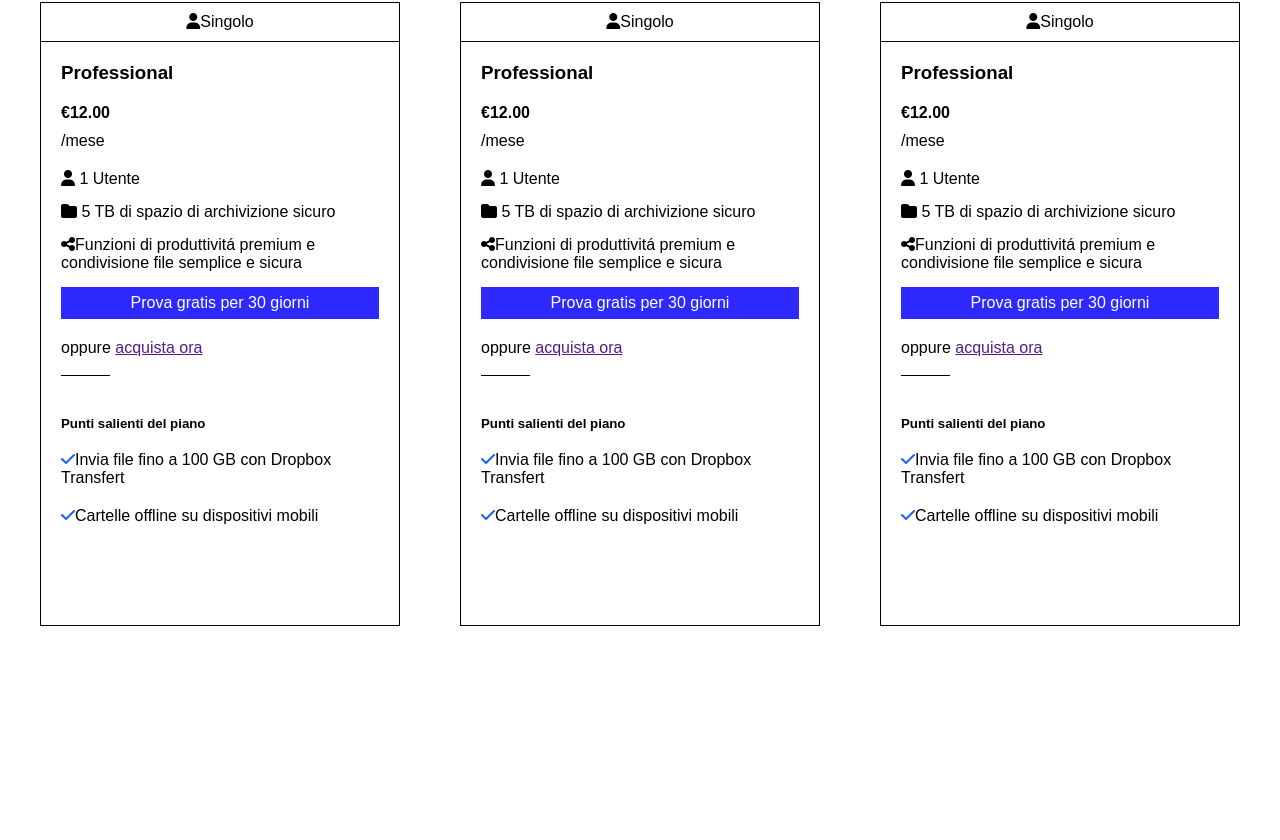
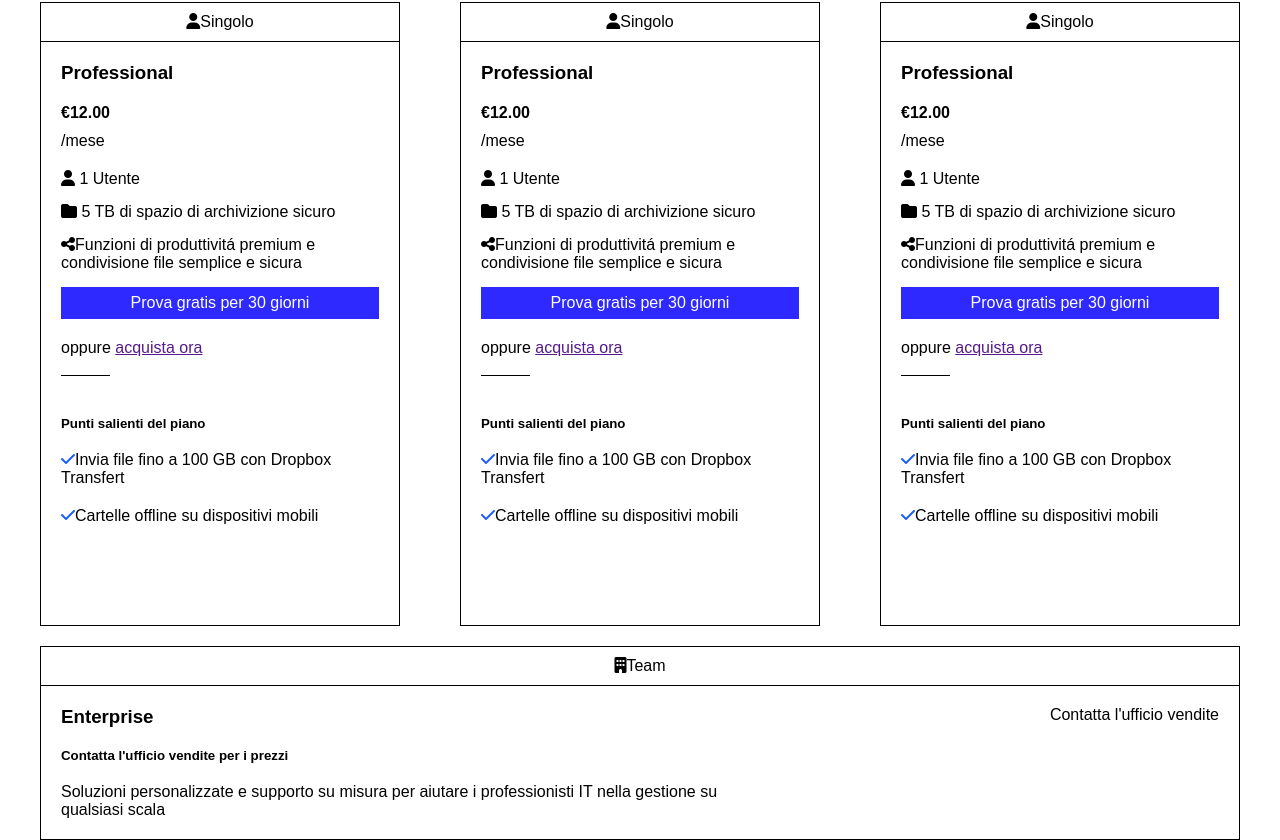
Before and after one commit to RickCraco/htmlcss-dropbox, a plain HTML site: page index.html in a window 1280 px wide. Shown: the part 833-1673 px from the top of the page. Before the commit the page ends 1459 px from the top, so only its background shows below. Drawn offline with Linux system fonts and the light colour scheme.

Commit message:
aggiunta sezione abbonamento personalizzato

```diff
--- a/css/master.css
+++ b/css/master.css
@@ -181,3 +181,11 @@ h5{
 .card-content li{
     margin-top: 20px;
 }
+
+.second-section{
+    border: 1px solid black;
+}
+
+.team-content{
+    padding: 20px;
+}
--- a/index.html
+++ b/index.html
@@ -4,7 +4,9 @@
 <head>
     <meta charset="UTF-8">
     <meta name="viewport" content="width=device-width, initial-scale=1.0">
-    <link rel="stylesheet" href="https://cdnjs.cloudflare.com/ajax/libs/font-awesome/6.4.2/css/all.min.css" integrity="sha512-z3gLpd7yknf1YoNbCzqRKc4qyor8gaKU1qmn+CShxbuBusANI9QpRohGBreCFkKxLhei6S9CQXFEbbKuqLg0DA==" crossorigin="anonymous" referrerpolicy="no-referrer" />
+    <link rel="stylesheet" href="https://cdnjs.cloudflare.com/ajax/libs/font-awesome/6.4.2/css/all.min.css"
+        integrity="sha512-z3gLpd7yknf1YoNbCzqRKc4qyor8gaKU1qmn+CShxbuBusANI9QpRohGBreCFkKxLhei6S9CQXFEbbKuqLg0DA=="
+        crossorigin="anonymous" referrerpolicy="no-referrer" />
     <link rel="stylesheet" href="css/master.css">
     <title>Dropbox</title>
 </head>
@@ -91,15 +93,19 @@
                         <h4>&euro;12.00</h4>
                         <div class="mese">/mese</div>
                         <div class="div-icona"><i class="fa-solid fa-user" style="color: #000000;"></i> 1 Utente</div>
-                        <div class="div-icona"><i class="fa-solid fa-folder" style="color: #000000;"></i> 5 TB di spazio di archivizione sicuro</div>
-                        <div class="div-icona"><i class="fa-solid fa-share-nodes" style="color: #000000;"></i>Funzioni di produttivitá premium e condivisione file semplice e sicura</div>
+                        <div class="div-icona"><i class="fa-solid fa-folder" style="color: #000000;"></i> 5 TB di spazio
+                            di archivizione sicuro</div>
+                        <div class="div-icona"><i class="fa-solid fa-share-nodes" style="color: #000000;"></i>Funzioni
+                            di produttivitá premium e condivisione file semplice e sicura</div>
                         <div class="button-prova">Prova gratis per 30 giorni</div>
                         <p>oppure <a href="">acquista ora</a></p>
                         <span class="div-underline">&nbsp; &nbsp; &nbsp; &nbsp; &nbsp; &nbsp;</span>
                         <h5>Punti salienti del piano</h5>
                         <ul>
-                            <li><i class="fa-solid fa-check" style="color: #1a5df9;"></i>Invia file fino a 100 GB con Dropbox Transfert</li>
-                            <li><i class="fa-solid fa-check" style="color: #1a5df9;"></i>Cartelle offline su dispositivi mobili</li>
+                            <li><i class="fa-solid fa-check" style="color: #1a5df9;"></i>Invia file fino a 100 GB con
+                                Dropbox Transfert</li>
+                            <li><i class="fa-solid fa-check" style="color: #1a5df9;"></i>Cartelle offline su dispositivi
+                                mobili</li>
                         </ul>
                     </div>
 
@@ -114,15 +120,19 @@
                         <h4>&euro;12.00</h4>
                         <div class="mese">/mese</div>
                         <div class="div-icona"><i class="fa-solid fa-user" style="color: #000000;"></i> 1 Utente</div>
-                        <div class="div-icona"><i class="fa-solid fa-folder" style="color: #000000;"></i> 5 TB di spazio di archivizione sicuro</div>
-                        <div class="div-icona"><i class="fa-solid fa-share-nodes" style="color: #000000;"></i>Funzioni di produttivitá premium e condivisione file semplice e sicura</div>
+                        <div class="div-icona"><i class="fa-solid fa-folder" style="color: #000000;"></i> 5 TB di spazio
+                            di archivizione sicuro</div>
+                        <div class="div-icona"><i class="fa-solid fa-share-nodes" style="color: #000000;"></i>Funzioni
+                            di produttivitá premium e condivisione file semplice e sicura</div>
                         <div class="button-prova">Prova gratis per 30 giorni</div>
                         <p>oppure <a href="">acquista ora</a></p>
                         <span class="div-underline">&nbsp; &nbsp; &nbsp; &nbsp; &nbsp; &nbsp;</span>
                         <h5>Punti salienti del piano</h5>
                         <ul>
-                            <li><i class="fa-solid fa-check" style="color: #1a5df9;"></i>Invia file fino a 100 GB con Dropbox Transfert</li>
-                            <li><i class="fa-solid fa-check" style="color: #1a5df9;"></i>Cartelle offline su dispositivi mobili</li>
+                            <li><i class="fa-solid fa-check" style="color: #1a5df9;"></i>Invia file fino a 100 GB con
+                                Dropbox Transfert</li>
+                            <li><i class="fa-solid fa-check" style="color: #1a5df9;"></i>Cartelle offline su dispositivi
+                                mobili</li>
                         </ul>
                     </div>
 
@@ -137,15 +147,19 @@
                         <h4>&euro;12.00</h4>
                         <div class="mese">/mese</div>
                         <div class="div-icona"><i class="fa-solid fa-user" style="color: #000000;"></i> 1 Utente</div>
-                        <div class="div-icona"><i class="fa-solid fa-folder" style="color: #000000;"></i> 5 TB di spazio di archivizione sicuro</div>
-                        <div class="div-icona"><i class="fa-solid fa-share-nodes" style="color: #000000;"></i>Funzioni di produttivitá premium e condivisione file semplice e sicura</div>
+                        <div class="div-icona"><i class="fa-solid fa-folder" style="color: #000000;"></i> 5 TB di spazio
+                            di archivizione sicuro</div>
+                        <div class="div-icona"><i class="fa-solid fa-share-nodes" style="color: #000000;"></i>Funzioni
+                            di produttivitá premium e condivisione file semplice e sicura</div>
                         <div class="button-prova">Prova gratis per 30 giorni</div>
                         <p>oppure <a href="">acquista ora</a></p>
                         <span class="div-underline">&nbsp; &nbsp; &nbsp; &nbsp; &nbsp; &nbsp;</span>
                         <h5>Punti salienti del piano</h5>
                         <ul>
-                            <li><i class="fa-solid fa-check" style="color: #1a5df9;"></i>Invia file fino a 100 GB con Dropbox Transfert</li>
-                            <li><i class="fa-solid fa-check" style="color: #1a5df9;"></i>Cartelle offline su dispositivi mobili</li>
+                            <li><i class="fa-solid fa-check" style="color: #1a5df9;"></i>Invia file fino a 100 GB con
+                                Dropbox Transfert</li>
+                            <li><i class="fa-solid fa-check" style="color: #1a5df9;"></i>Cartelle offline su dispositivi
+                                mobili</li>
                         </ul>
                     </div>
 
@@ -156,7 +170,28 @@
         </section>
 
         <!-- sezione abbonamento personalizzato -->
-        <section>
+        <section class="container">
+
+            <div class="card-container second-section">
+                <div class="center-word"><i class="fa-solid fa-building" style="color: #000000;"></i>Team</div>
+
+                <div class="team-content">
+
+                    <div class="d-flex">
+
+                        <h3>Enterprise</h3>
+                        <span>Contatta l'ufficio vendite</span>
+
+                    </div>
+
+                    <h5>Contatta l'ufficio vendite per i prezzi</h5>
+
+                    <p>Soluzioni personalizzate e supporto su misura per aiutare i professionisti IT nella gestione su <br>
+                    qualsiasi scala</p>
+
+                </div>
+
+            </div>
 
         </section>
 
```
